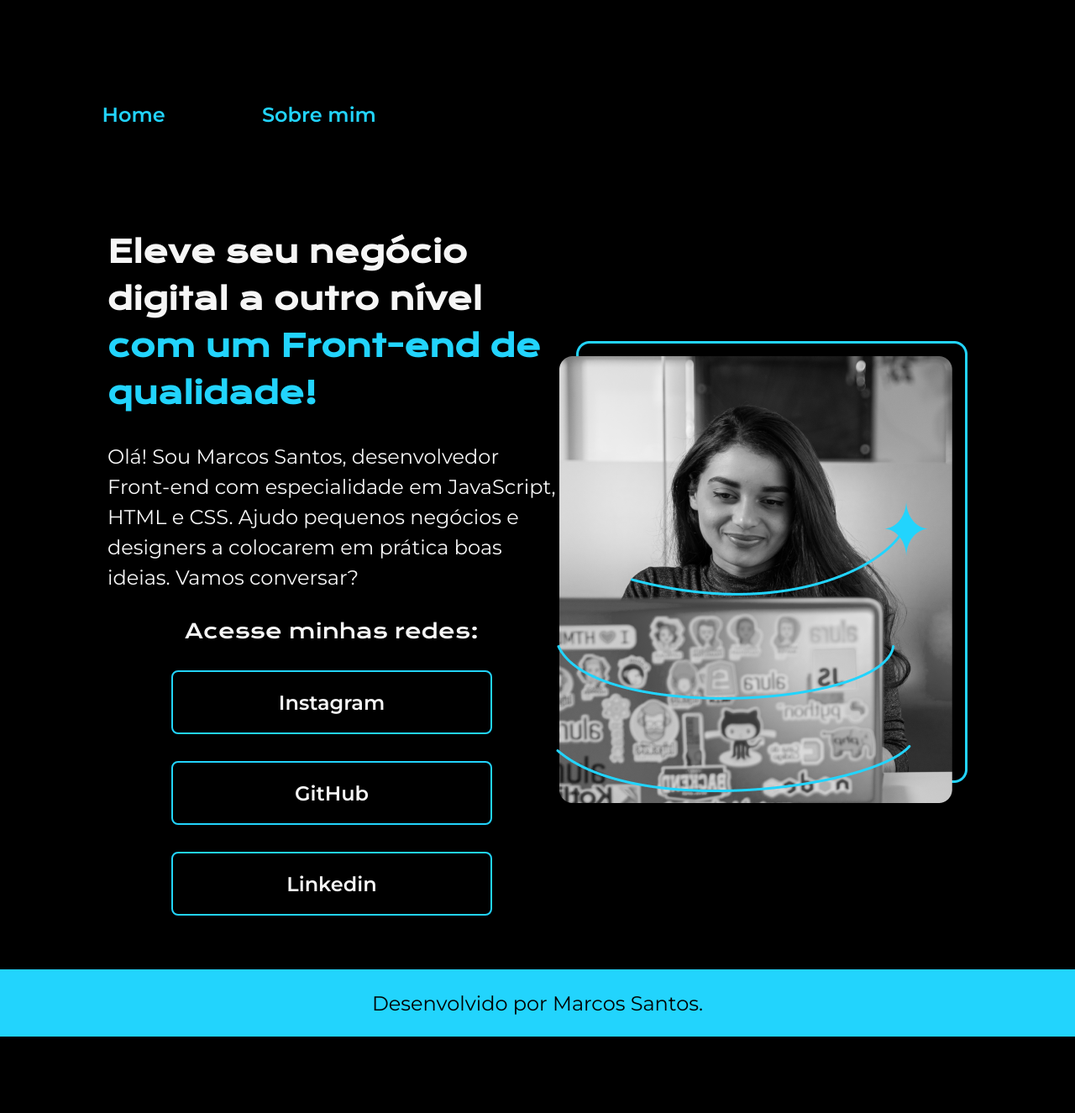
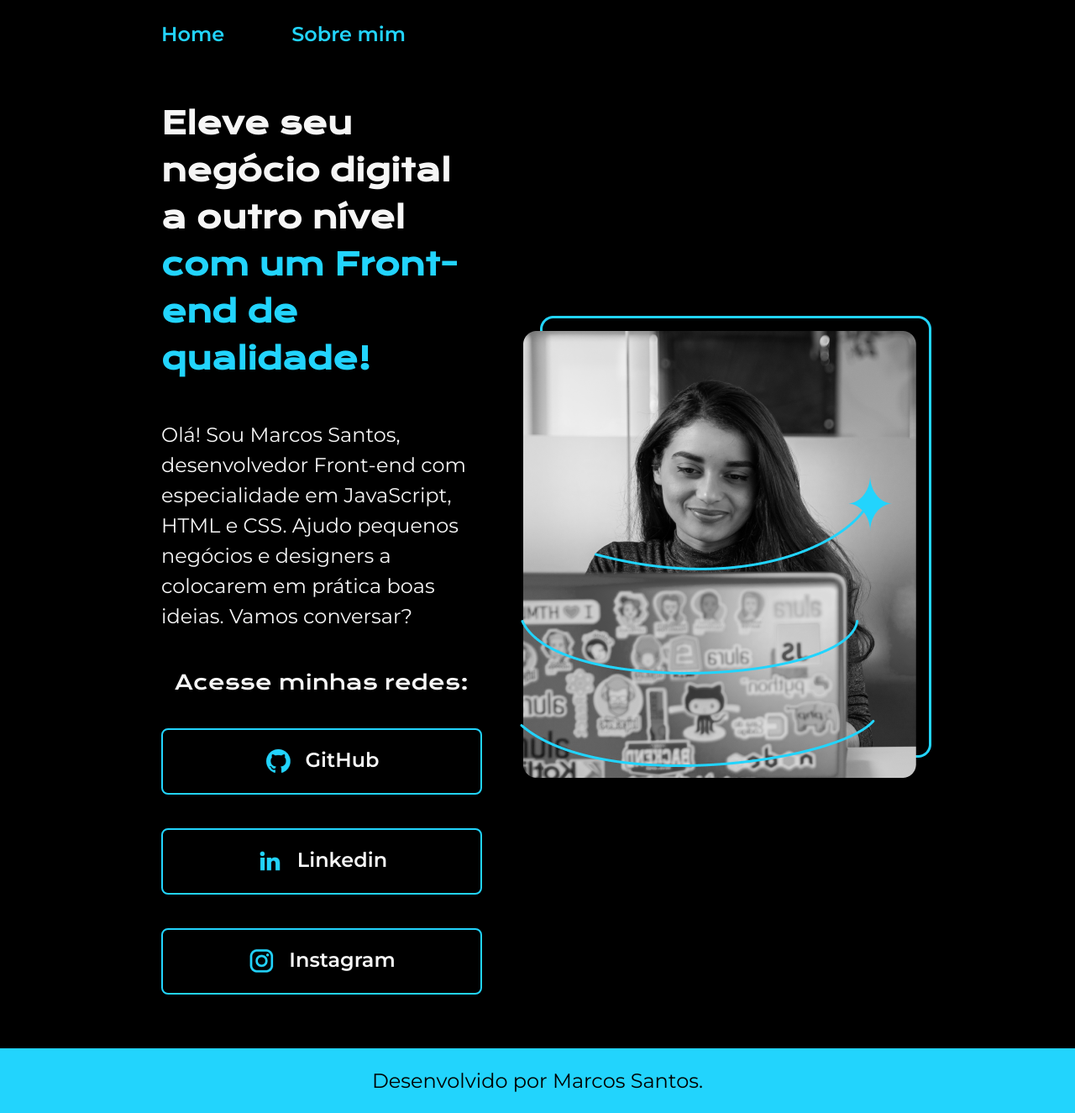
Before and after one commit to markeka47/portfolio, a plain HTML site: page index.html in a window 1280 px wide. Shown: the whole page at 84% size. Before the commit the page ends 1234 px from the top, so only its background shows below. Drawn offline with nearby package versions, Linux system fonts and the light colour scheme.

Commit message:
atualizacao final

```diff
--- a/index.html
+++ b/index.html
@@ -3,13 +3,15 @@
 <head>
   <meta charset="UTF-8">
   <meta name="viewport" content="width=device-width, initial-scale=1.0">
-  <link rel="stylesheet" href="/style.css">
+  <link rel="stylesheet" href="/styles/style.css">
   <title>Portfólio Profissional</title>
 </head>
 <body>
-  <header>
-    <a href="" class="cabecalho">Home</a>
-    <a href="" class="cabecalho">Sobre mim</a>
+  <header class="cabecalho">
+    <nav class="cabecalho_menu">
+      <a href="/index.html" class="cabecalho_link">Home</a>
+      <a href="/about.html" class="cabecalho_link">Sobre mim</a>
+    </nav>
   </header>
   <main class="apresentacao">
     <section class="apresentacao__conteudo">
@@ -17,13 +19,21 @@
       <p class="apresentacao__paragrafo">Olá! Sou Marcos Santos, desenvolvedor Front-end com especialidade em JavaScript, HTML e CSS. Ajudo pequenos negócios e designers a colocarem em prática boas ideias. Vamos conversar?</p>
       <div class="apresentacao__link">
         <h2 class="subtitulo">Acesse minhas redes:</h2>
-        <a class="botoes__link" href="https://instagram.com" target="_blank" rel="noopener">Instagram</a>
-        <a class="botoes__link" href="https://github.com" target="_blank" rel="noopener">GitHub</a>
-        <a class="botoes__link" href="https://www.linkedin.com/" target="_blank" rel="noopener">Linkedin</a>
+        <a class="botoes__link" href="https://github.com" target="_blank" rel="noopener">
+          <img src="/assets/github.png" alt="">
+          GitHub</a>
+          <a class="botoes__link" href="https://www.linkedin.com/" target="_blank" rel="noopener">
+            <img src="/assets/linkedin.png" alt="">
+            Linkedin</a>
+        <a class="botoes__link" href="https://instagram.com" target="_blank" rel="noopener">
+          <img src="/assets/instagram.png" alt="">
+          Instagram</a>
       </div>
     </section>
-    <img src="/images/Imagem.png" alt="Imagem do profissional Front-end">
+    <img src="/assets/Imagem.png" alt="Imagem do profissional Front-end" class="programadora">
   </main>
-  <footer class="rodape">Desenvolvido por Marcos Santos.</footer>
+  <footer class="rodape">
+    <p>Desenvolvido por Marcos Santos.</p>
+  </footer>
 </body>
 </html>
--- a/style.css
+++ /dev/null
@@ -1,101 +0,0 @@
-@import url('https://fonts.googleapis.com/css2?family=Krona+One&family=Montserrat:ital,wght@0,100..900;1,100..900&display=swap');
-
-/* forma de aplicar reset css sem arquivo externo */
-* {
-  margin: 0;
-  padding: 0;
-}
-
-body {
-  height: 100%;
-  box-sizing:border-box;
-  background-color: #000000;
-  color: #f6f6f6;
-}
-
-.letraAzul {
-  color: #22D4FD;
-}
-
-.apresentacao {
-  margin: 5% 10%;
-  display: flex;
-  justify-content: space-between;
-  align-items: center;
-}
-
-.apresentacao__conteudo {
-  width: 615px;
-  display: flex;
-  flex-direction: column;
-  gap: 30px;
-}
-
-.apresentacao__titulo {
-  font-family: "Krona One", serif;
-  font-size: 36px;
-  line-height: 56px;
-}
-
-.apresentacao__paragrafo {
-  font-family: "Montserrat", serif;
-  font-size: 24px;
-  line-height: 36px;
-}
-
-.apresentacao__link {
-  display: flex;
-  flex-direction: column;
-  justify-content: space-between;
-  align-items: center;
-  gap: 32px;
-}
-
-.subtitulo {
-  font-family: "Krona One", serif;
-  font-weight: 400;
-  font-size: 24px;
-}
-
-.botoes__link {
-  width: 378px;
-  color:#f6f6f6;
-  font-family: "Montserrat", serif;
-  font-weight: 600;
-  font-size: 24px;
-  text-align: center;
-  text-decoration: none;
-  border: 2px solid #22D4FD;
-  border-radius: 8px;
-  padding: 21.5px 0;
-}
-
-header {
-  margin: 5%;
-  display: flex;
-  justify-content: baseline;
-  align-items: center;
-}
-
-.cabecalho {
-  font-family: "Montserrat", serif;
-  font-weight: 600;
-  font-size: 24px;
-  color:#22D4FD;
-  text-decoration: none;
-  margin: 5%;
-}
-
-footer {
-  display: flex;
-  justify-content: center;
-  align-items: center;
-}
-
-.rodape {
-  height: 80px;
-  background-color: #22D4FD;
-  font-family: "Montserrat", serif;
-  font-size: 24px;
-  color: #000000;
-}
--- /dev/null
+++ b/styles/style.css
@@ -0,0 +1,117 @@
+@import url('https://fonts.googleapis.com/css2?family=Krona+One&family=Montserrat:ital,wght@0,100..900;1,100..900&display=swap');
+
+:root {
+  --cor-primaria: #000000;
+  --cor-secundaria: #f6f6f6;
+  --cor-terciaria: #22d4fd;
+  --cor-hover: #272727;
+
+  --fonte-primaria: 'Krona One', sans-serif;
+  --fonte-secundaria: 'Montserrat', sans-serif;
+}
+
+* {
+  margin: 0;
+  padding: 0;
+}
+
+body {
+  box-sizing:border-box;
+  background-color: var(--cor-primaria);
+  color: var(--cor-secundaria);
+}
+
+.cabecalho {
+  padding: 2% 0% 0% 15%;
+}
+
+.cabecalho_menu {
+  display: flex;
+  gap: 80px;
+}
+
+.cabecalho_link {
+  font-family: var(--fonte-secundaria);
+  font-weight: 600;
+  font-size: 24px;
+  color:var(--cor-terciaria);
+  text-decoration: none;
+}
+
+.letraAzul {
+  color: var(--cor-terciaria);
+}
+
+.apresentacao {
+  padding: 5% 15%;
+  display: flex;
+  align-items: center;
+  justify-content: space-between;
+}
+
+.apresentacao__conteudo {
+  width: 615px;
+  display: flex;
+  flex-direction: column;
+  gap: 45px;
+}
+
+.apresentacao__titulo {
+  font-family: var(--fonte-primaria);
+  font-size: 36px;
+  line-height: 56px;
+}
+
+.apresentacao__paragrafo {
+  font-family: var(--fonte-secundaria);
+  font-size: 24px;
+  line-height: 36px;
+}
+
+.apresentacao__link {
+  display: flex;
+  flex-direction: column;
+  justify-content: space-between;
+  align-items: center;
+  gap: 40px;
+}
+
+.subtitulo {
+  font-family: var(--fonte-primaria);
+  font-weight: 400;
+  font-size: 24px;
+}
+
+.botoes__link {
+  display: flex;
+  justify-content: center;
+  gap: 16px;
+  border: 2px solid var(--cor-terciaria);
+  width: 378px;
+  text-align: center;
+  border-radius: 8px;
+  font-size: 24px;
+  font-weight: 600;
+  padding: 21.5px 0;
+  text-decoration: none;
+  color: var(--cor-secundaria);
+  font-family: var(--fonte-secundaria);
+}
+
+.botoes__link:hover {
+  background-color: var(--cor-hover);
+}
+
+.programadora {
+  margin: 5%;
+}
+
+.rodape{
+  color: var(--cor-primaria);
+  background-color: var(--cor-terciaria);
+  padding: 24px;
+  text-align: center;
+  font-family: var(--fonte-secundaria);
+  font-size: 24px;
+  font-weight: 400;
+}
```
Also changed, not shown: about.html (added, +29 -0 lines), assets/Imagem.png (added), assets/Rectangle 47.png (renamed from images/Rectangle 47.png), assets/github.png (added), assets/html-logo.png (renamed from images/html-logo.png), assets/instagram.png (added), assets/linkedin.png (added), assets/twitch.png (added), assets/twitter-novo.png (added), assets/twitter.png (added), images/Imagem.png (deleted).
